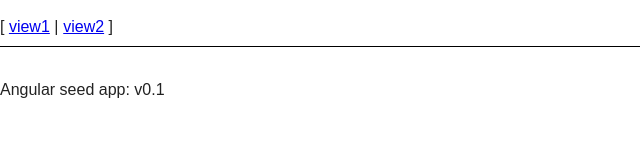
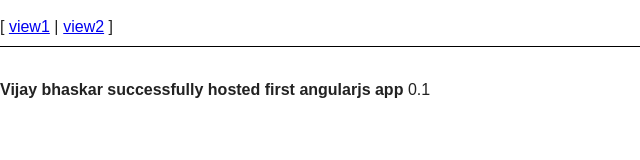
Before and after one commit to bhaskarakepati/vijaybhaskarng, a website: page index.html in a window 1280 px wide. Shown: the whole page, without its empty margins (0-640 px from the left). Drawn offline with nearby package versions, Linux system fonts and the light colour scheme.

Commit message:
modified to see change in live

```diff
--- a/index.html
+++ b/index.html
@@ -26,7 +26,7 @@
 
   <div ng-view></div>
 
-  <div>Angular seed app: v<span app-version></span></div>
+  <div><b>Vijay bhaskar successfully hosted first angularjs app</b> <span app-version></span></div>
 
   <!-- In production use:
   <script src="//ajax.googleapis.com/ajax/libs/angularjs/x.x.x/angular.min.js"></script>
```
